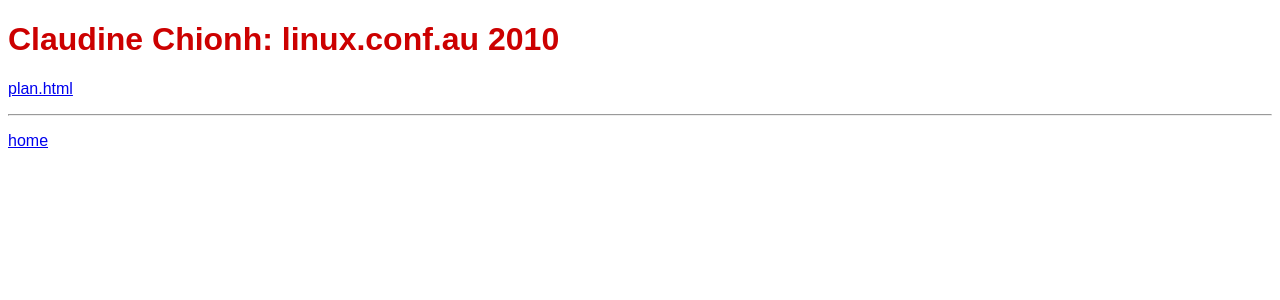
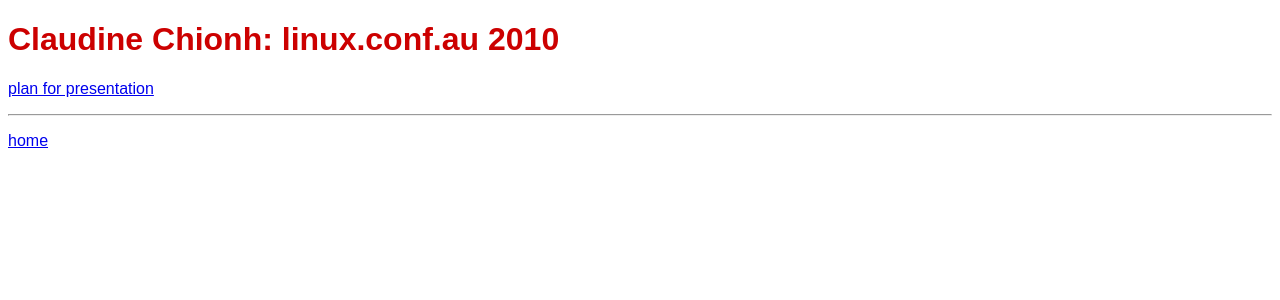
Before and after one commit to claudinec/claudinec.github.io, a Jekyll site: the page built from lca2010/index.markdown, in a window 1280 px wide. Shown: the top 300 px of the page. Built offline with Jekyll 4.4.1, drawn with Linux system fonts in a browser that asks for light colours.

Commit message:
link syntax

```diff
--- a/lca2010/index.markdown
+++ b/lca2010/index.markdown
@@ -3,4 +3,4 @@ layout: default
 title: linux.conf.au 2010
 ---
 
-[plan.html](plan for presentation)
+[plan for presentation](plan.html)
```
